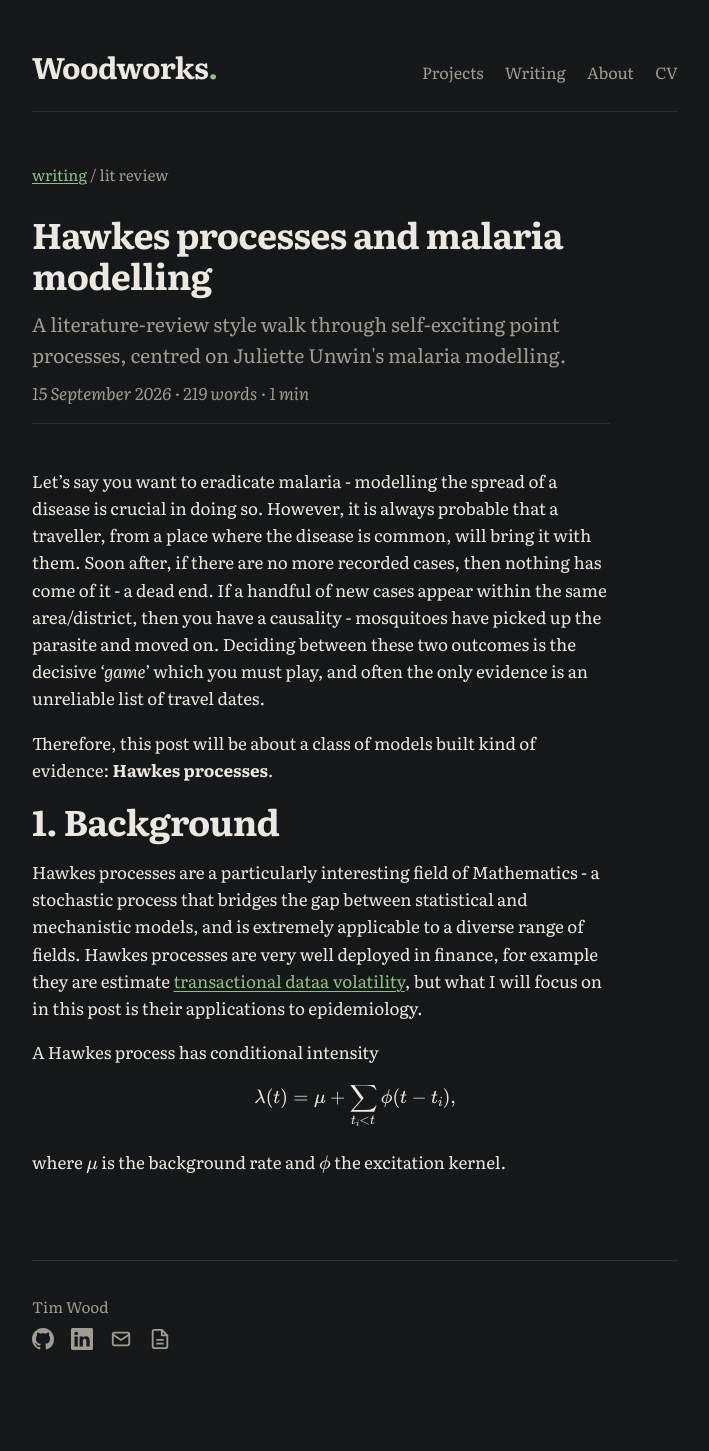
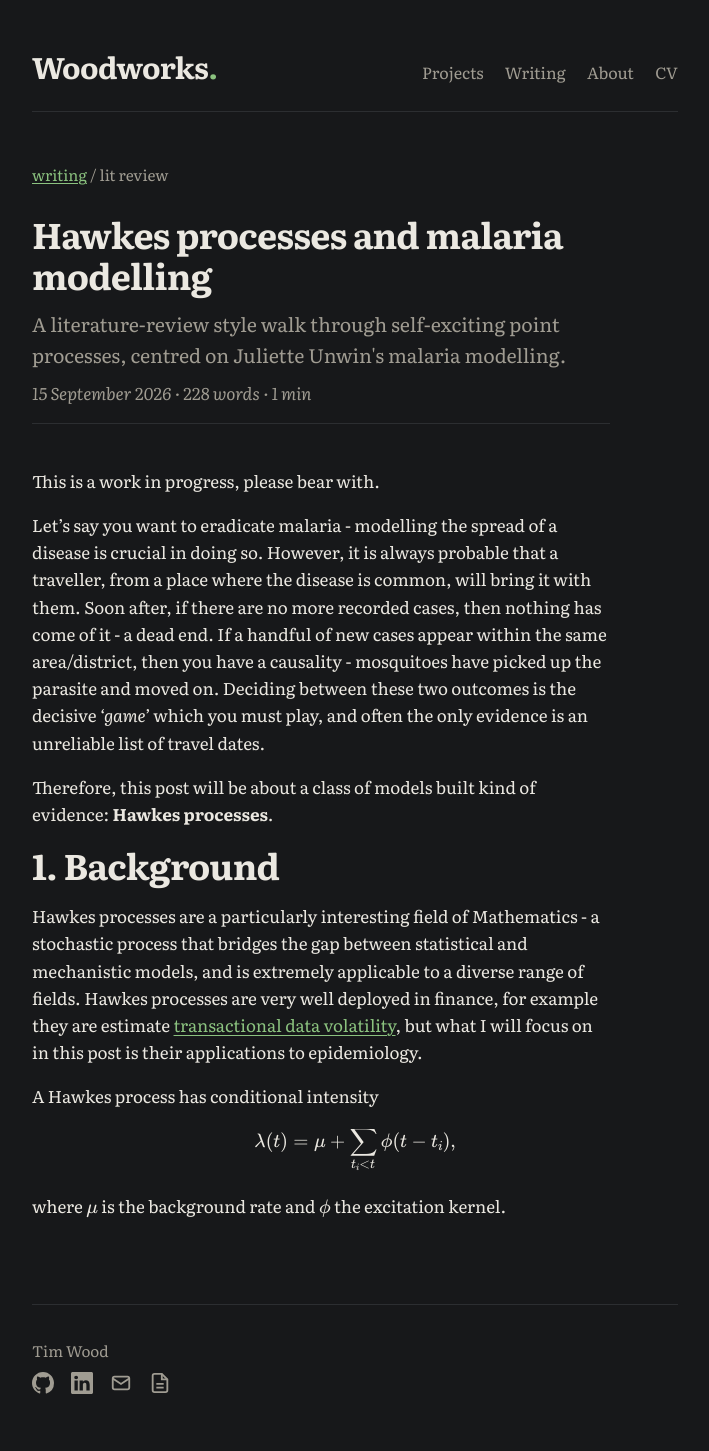
Before and after one commit to timj-wood/timj-wood.github.io, a Jekyll site: the page built from _posts/2026-09-15-hawkes-processes.md, in a window 1280 px wide. Shown: the whole page, without its empty margins (285-994 px from the left). Built offline with Jekyll 4.4.1, drawn with Linux system fonts in a browser that asks for light colours; before the commit the page ends 1407 px from its top, so only the background shows below that.

Commit message:
Update 2026-09-15-hawkes-processes.md

```diff
--- a/_posts/2026-09-15-hawkes-processes.md
+++ b/_posts/2026-09-15-hawkes-processes.md
@@ -4,13 +4,15 @@ summary: A literature-review style walk through self-exciting point processes, c
 category: lit review
 math: true
 ---
+This is a work in progress, please bear with.
+
 Let's say you want to eradicate malaria - modelling the spread of a disease is crucial in doing so. However, it is always probable that a traveller, from a place where the disease is common, will bring it with them. Soon after, if there are no more recorded cases, then nothing has come of it - a dead end. If a handful of new cases appear within the same area/district, then you have a causality - mosquitoes have picked up the parasite and moved on. Deciding between these two outcomes is the decisive *'game'* which you must play, and often the only evidence is an unreliable list of travel dates.
 
 Therefore, this post will be about a class of models built kind of evidence: **Hawkes processes**.
 
 # 1. Background
 
-Hawkes processes are a particularly interesting field of Mathematics - a stochastic process that bridges the gap between statistical and mechanistic models, and is extremely applicable to a diverse range of fields. Hawkes processes are very well deployed in finance, for example they are estimate [transactional dataa volatility](https://arxiv.org/html/1502.04592v2), but what I will focus on in this post is their applications to epidemiology.
+Hawkes processes are a particularly interesting field of Mathematics - a stochastic process that bridges the gap between statistical and mechanistic models, and is extremely applicable to a diverse range of fields. Hawkes processes are very well deployed in finance, for example they are estimate [transactional data volatility](https://arxiv.org/html/1502.04592v2), but what I will focus on in this post is their applications to epidemiology.
 
 
 A Hawkes process has conditional intensity
```
